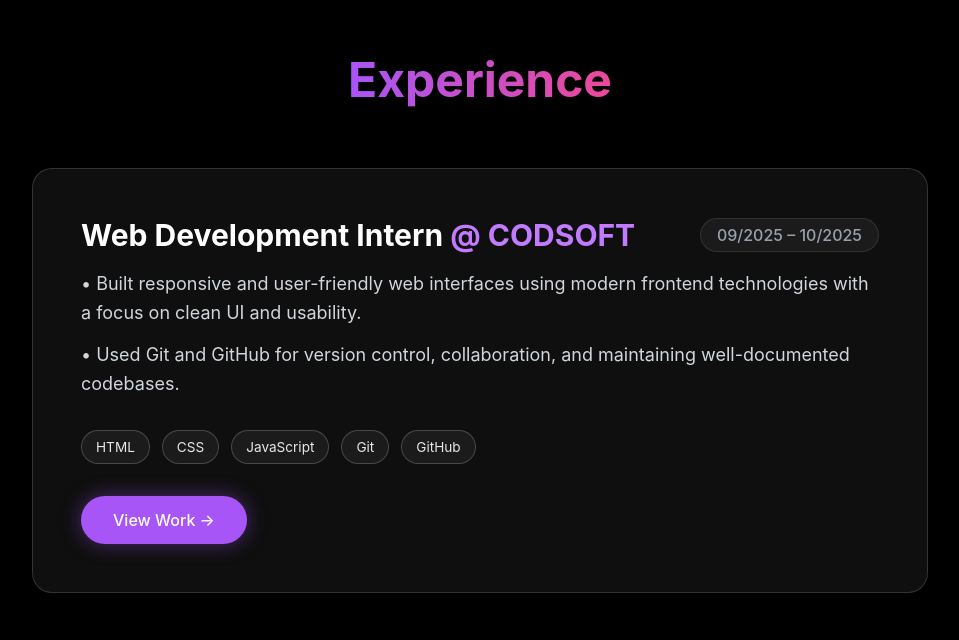
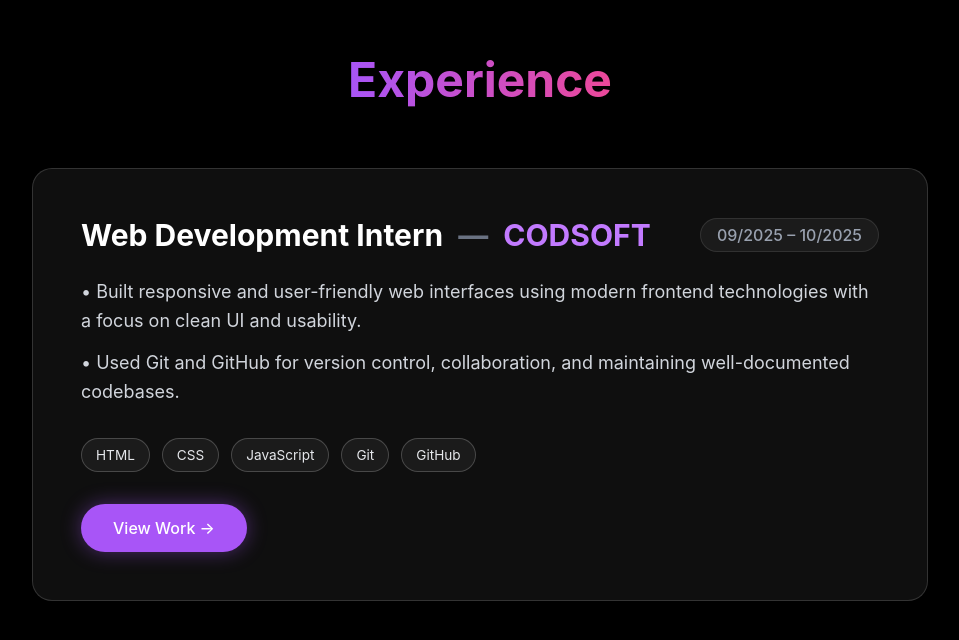
Before and after one commit to Srakeshvarma12/rakesh-portfolio, a React (Vite) app: page / in a window 1280 px wide. Shown: the part 1640-2280 px from the top of the page, without its empty margins (160-1119 px from the left). Built offline with nearby package versions, Linux system fonts and the light colour scheme.

Commit message:
Add stacked scroll animation for Experience section

```diff
--- a/src/components/Experience.jsx
+++ b/src/components/Experience.jsx
@@ -12,7 +12,7 @@
     tech: ["HTML", "CSS", "JavaScript", "Git", "GitHub"],
     link: "https://srakeshvarma12.github.io/CODSOFT/",
   },
-  // Add more experience items here to see the stacking effect
+  // Add more experience items here
 ];
 
 export default function Experience() {
@@ -20,9 +20,7 @@
     <section id="experience" className="min-h-screen py-24 px-6 relative">
       <div className="max-w-4xl mx-auto">
 
-        {/* ========================================= */}
-        {/* 1. HEADING (OUTSIDE THE GLASS CARD)       */}
-        {/* ========================================= */}
+        {/* HEADING (Outside the card) */}
         <motion.div
           initial={{ opacity: 0, y: -20 }}
           whileInView={{ opacity: 1, y: 0 }}
@@ -34,9 +32,7 @@
           </h2>
         </motion.div>
 
-        {/* ========================================= */}
-        {/* 2. CARDS CONTAINER                        */}
-        {/* ========================================= */}
+        {/* Stacked Cards Container */}
         <div className="flex flex-col pb-24">
           {experiences.map((exp, index) => (
             <motion.div
@@ -45,18 +41,18 @@
               whileInView={{ opacity: 1, y: 0 }}
               viewport={{ once: true, margin: "-50px" }}
               transition={{ duration: 0.6, delay: index * 0.1 }}
-              // Sticky Logic
               style={{ top: `calc(6rem + ${index * 20}px)` }}
               className="sticky mb-12 last:mb-0"
             >
-              {/* THE GLASS CARD STARTS HERE */}
               <div className="glass p-8 md:p-12 w-full transition-transform duration-300">
 
-                <div className="flex flex-col md:flex-row md:items-center justify-between mb-4 gap-2">
+                {/* HEADER: Role — Company */}
+                <div className="flex flex-col md:flex-row md:items-center justify-between mb-6 gap-3">
                   <h3 className="text-2xl md:text-3xl font-bold text-white">
-                    {exp.role} <span className="text-purple-400">@ {exp.company}</span>
+                    {exp.role} <span className="text-gray-500 mx-2">—</span> <span className="text-purple-400">{exp.company}</span>
                   </h3>
-                  <span className="text-gray-400 font-medium whitespace-nowrap bg-white/5 px-4 py-1 rounded-full border border-white/10">
+
+                  <span className="text-gray-400 font-medium whitespace-nowrap bg-white/5 px-4 py-1 rounded-full border border-white/10 w-fit">
                     {exp.duration}
                   </span>
                 </div>
```
